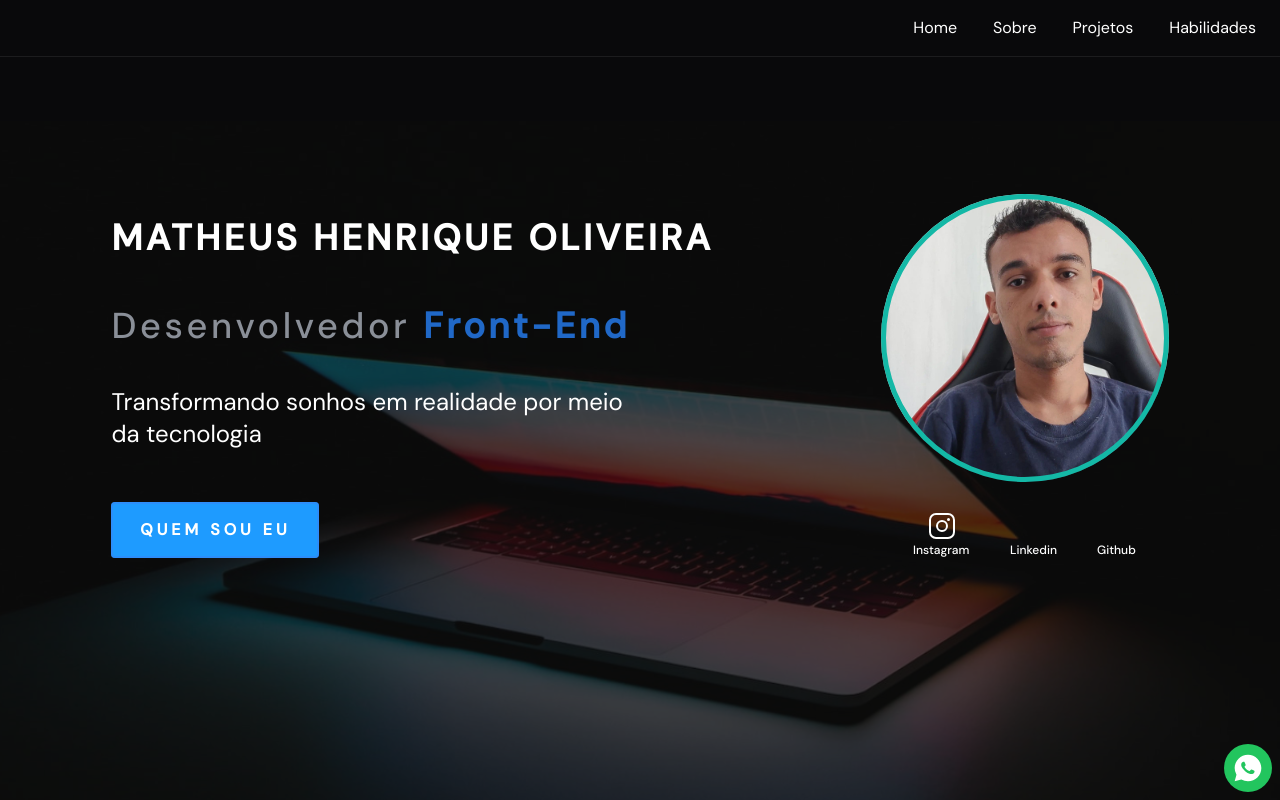
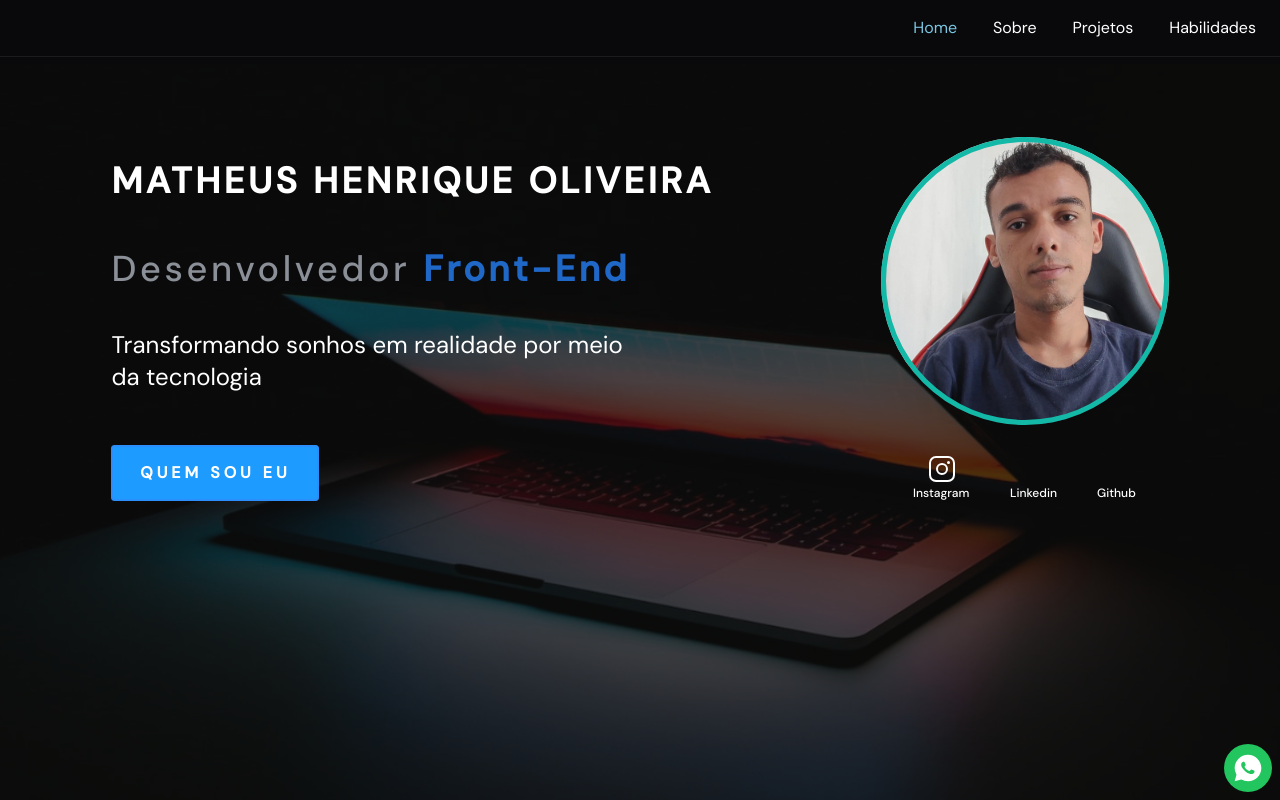
Before and after one commit to matheusOliv23/New-Portfolio, a Next.js app: page / in a window 1280 px wide. Shown: the top 800 px of the page. Built offline with nearby package versions, Linux system fonts and the light colour scheme; some icons are missing.

Commit message:
fix: fixing zindex

```diff
--- a/src/components/Header/index.tsx
+++ b/src/components/Header/index.tsx
@@ -12,7 +12,7 @@ export default function Header() {
   ]
 
   return (
-    <header className="w-full bg-dark-200 top-0 z-50 sticky border-b-[0.3px] border-[#ffffff14] py-4 px-6 md:justify-end">
+    <header className="w-full bg-dark-200 top-0 z-[100000] fixed border-b-[0.3px] border-[#ffffff14] py-4 px-6 md:justify-end">
       <nav className="flex justify-end items-end">
         <ul className="flex items-center gap-9 justify-between">
           {menu.map((item) => (
```
